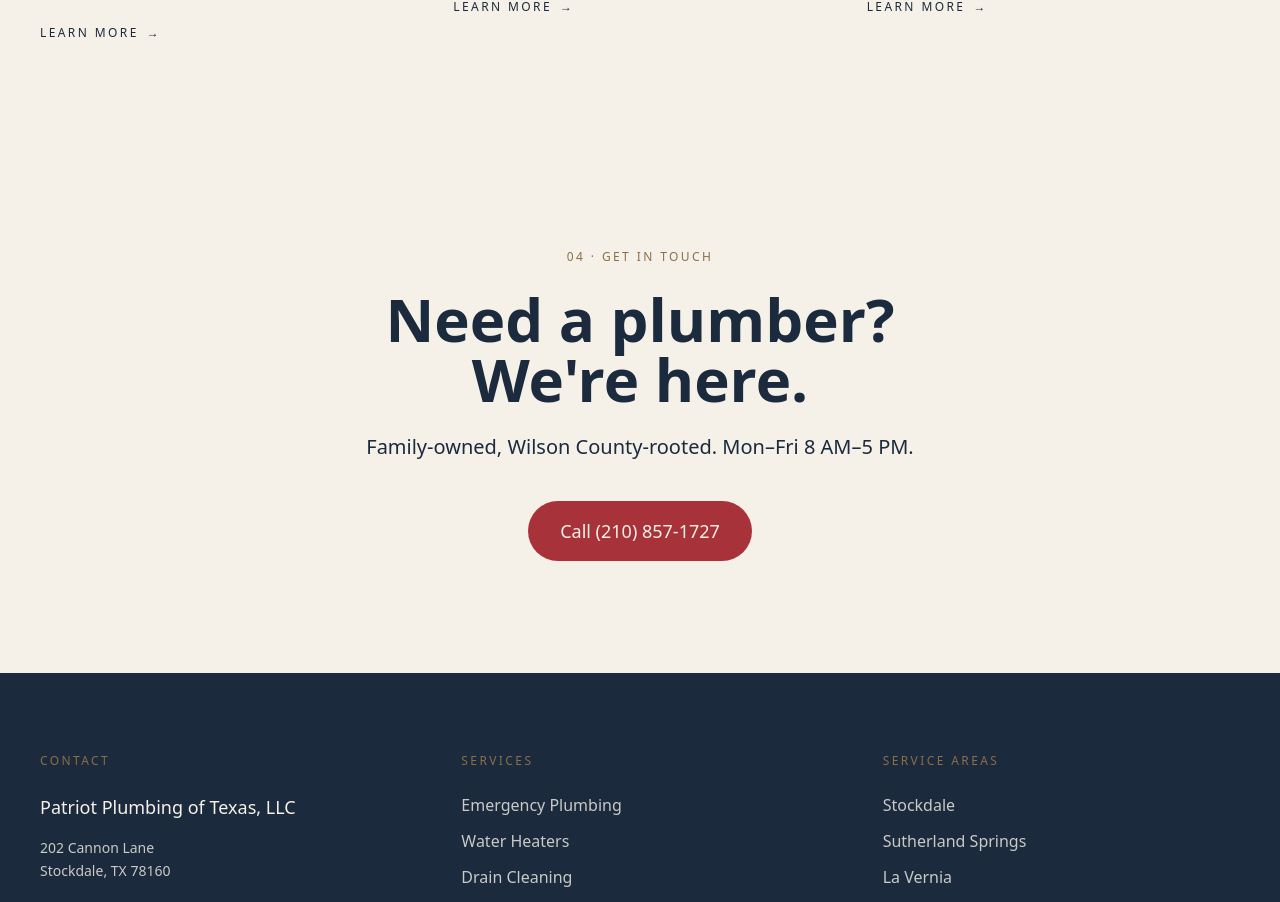
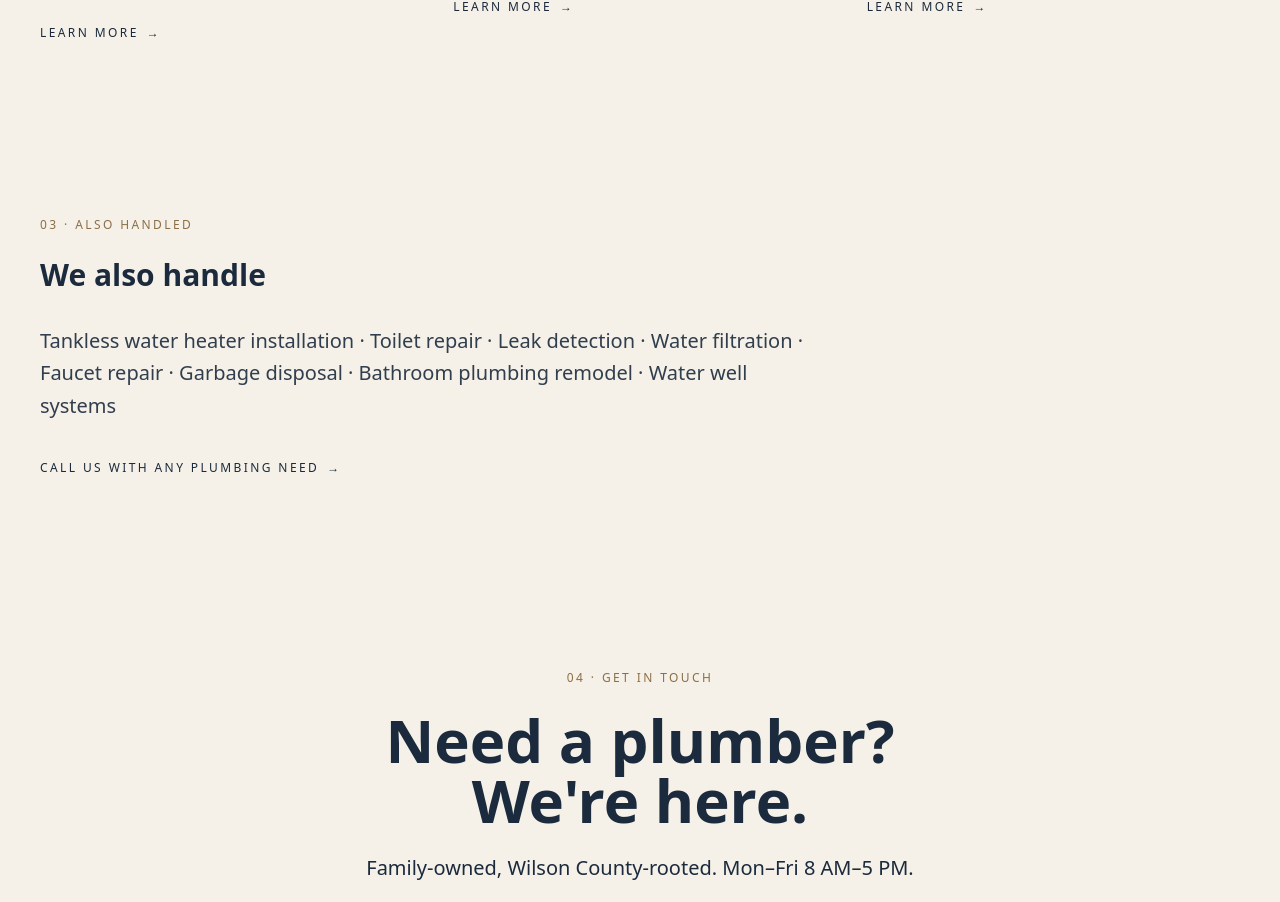
Before and after one commit to harrels77/patriot-plumbing-of-texas, a Next.js app: page / in a window 1280 px wide. Shown: the part 2481-3383 px from the top of the page. Built offline with nearby package versions, Linux system fonts and the light colour scheme.

Commit message:
feat: add 'also handled' section for tier-2 services

```diff
--- a/src/app/page.tsx
+++ b/src/app/page.tsx
@@ -1,5 +1,17 @@
 import Footer from "@/components/Footer";
 import { services } from "@/data/services";
+
+// Tier-2 services — mentioned on the home page only, no cards or detail pages.
+const additionalServices = [
+  "Tankless water heater installation",
+  "Toilet repair",
+  "Leak detection",
+  "Water filtration",
+  "Faucet repair",
+  "Garbage disposal",
+  "Bathroom plumbing remodel",
+  "Water well systems",
+];
 
 export default function Home() {
   return (
@@ -121,6 +133,43 @@ export default function Home() {
       </div>
     </section>
 
+    {/* Also Handled — tier-2 services, a lighter editorial beat (no cards, no detail pages) */}
+    <section aria-label="Additional services" className="bg-cream py-16 sm:py-20">
+      <div className="mx-auto max-w-7xl px-6 sm:px-10">
+        {/* Editorial eyebrow */}
+        <p className="mb-6 font-mono text-xs uppercase tracking-[0.2em] text-tan">
+          03 · ALSO HANDLED
+        </p>
+
+        {/* Intro line — intentionally smaller than the main Services Overview heading */}
+        <p
+          className="mb-8 font-serif text-2xl font-semibold text-navy sm:text-3xl"
+          style={{ fontVariationSettings: "'opsz' 96, 'SOFT' 50" }}
+        >
+          We also handle
+        </p>
+
+        {/* Tier-2 services rendered as a single flowing block, middot-separated */}
+        <p className="mb-8 max-w-3xl font-sans text-lg leading-relaxed text-navy/90 sm:text-xl">
+          {additionalServices.join(" · ")}
+        </p>
+
+        {/* Editorial closing line — arrow shifts on hover, same pattern as the service cards */}
+        <a
+          href="tel:+12108571727"
+          className="group inline-flex items-center gap-2 font-mono text-xs uppercase tracking-[0.2em] text-navy"
+        >
+          Call us with any plumbing need
+          <span
+            aria-hidden="true"
+            className="transition-transform duration-300 ease-out group-hover:translate-x-1"
+          >
+            →
+          </span>
+        </a>
+      </div>
+    </section>
+
     {/* Final CTA — closing call-to-action driving phone calls */}
     <section aria-label="Get in touch" className="bg-cream py-20 sm:py-24 lg:py-28">
       <div className="mx-auto max-w-3xl px-6 text-center sm:px-10">
```
